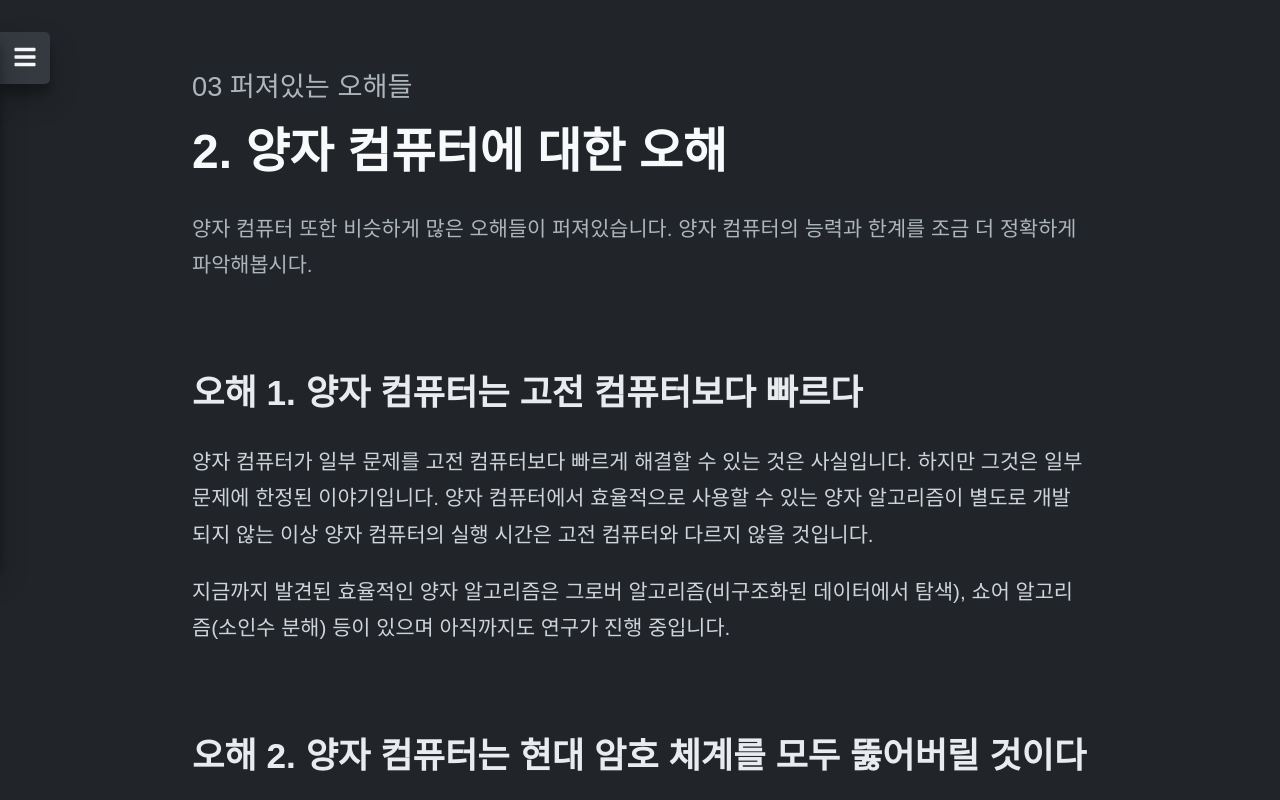
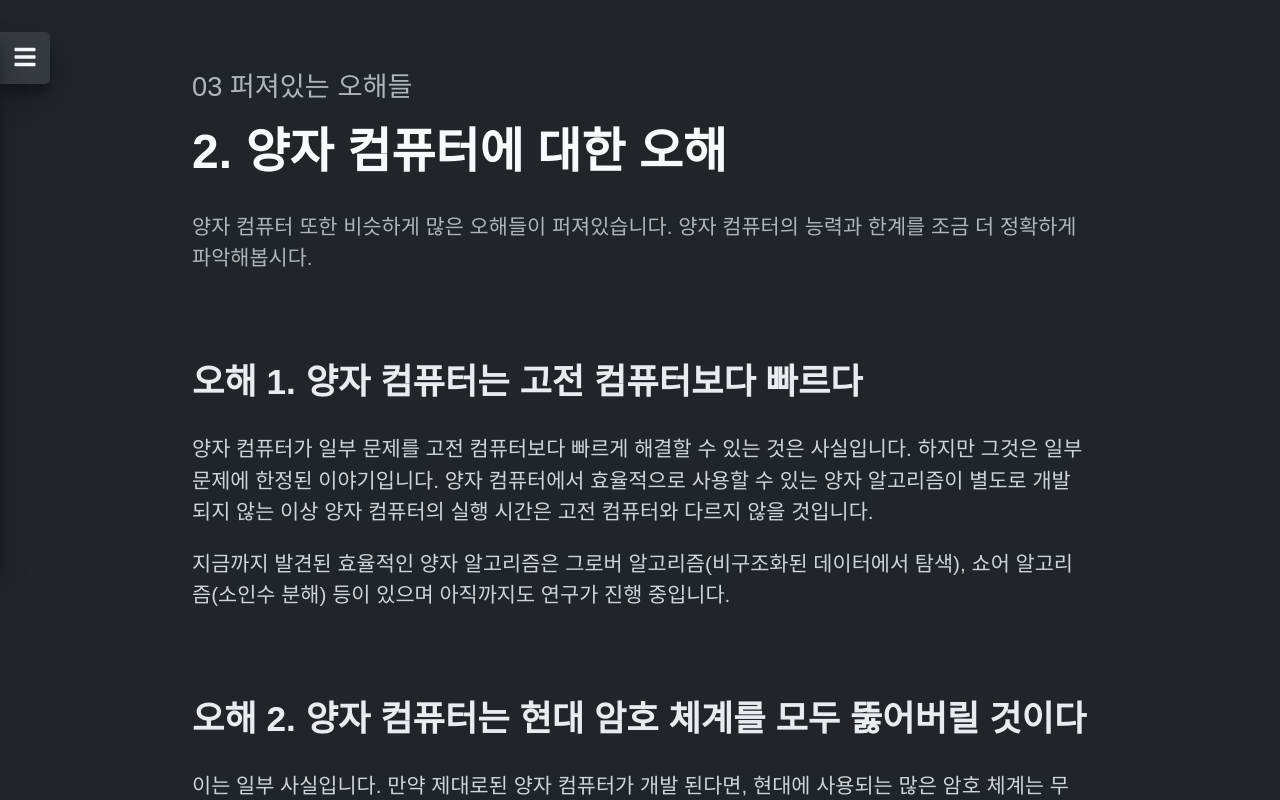
Before and after one commit to suhdonghwi/qubit, a React (Vite) app: page /myth/2 in a window 1280 px wide. Shown: the top 800 px of the page. Built offline with nearby package versions, Linux system fonts and the light colour scheme.

Commit message:
style: tighten paragraph line height to 1.5

```diff
--- a/src/index.css
+++ b/src/index.css
@@ -12,7 +12,7 @@ body {
 }
 
 p {
-  line-height: 1.75;
+  line-height: 1.5;
 }
 
 .world3d {
```
Also changed, not shown: 1 other file (tests, documents, lock files or other folders).
